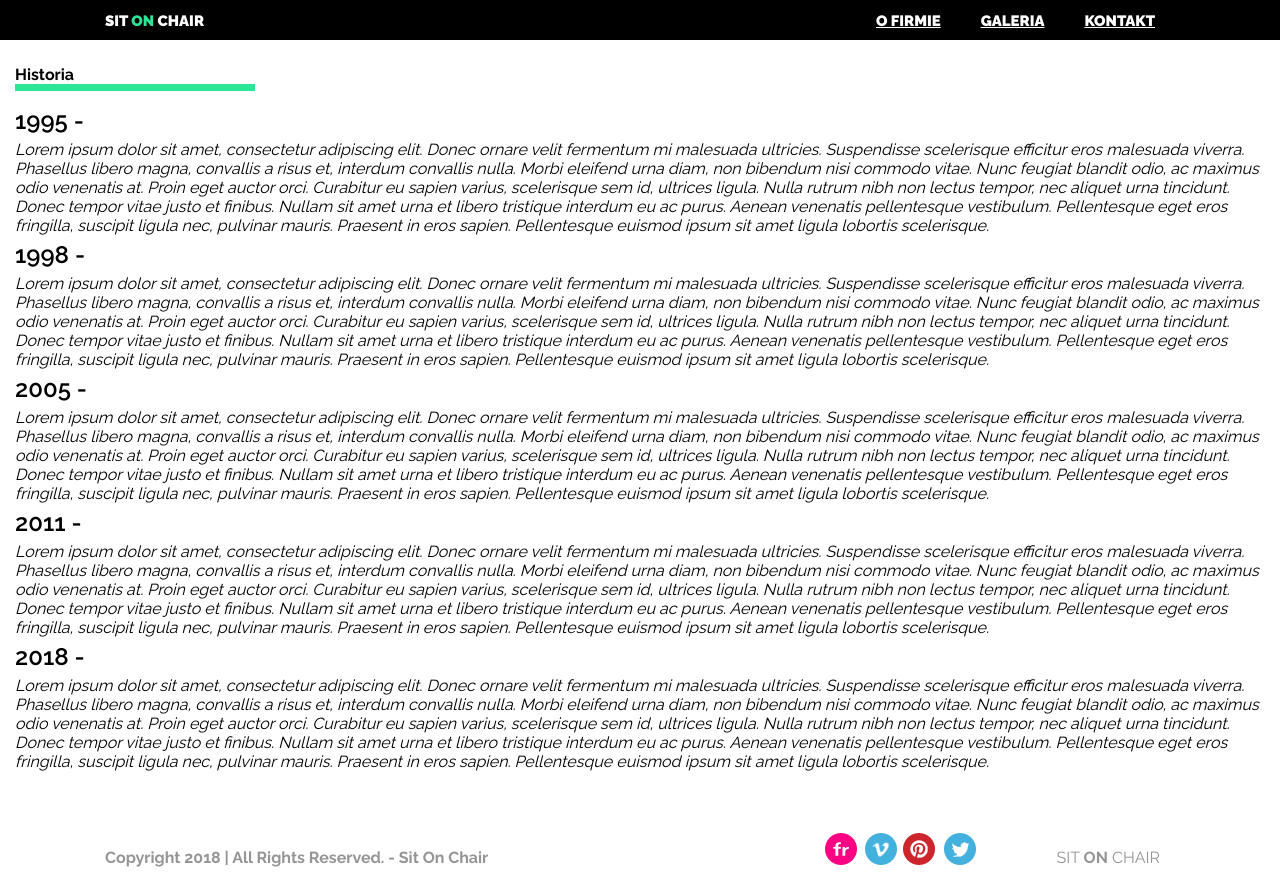
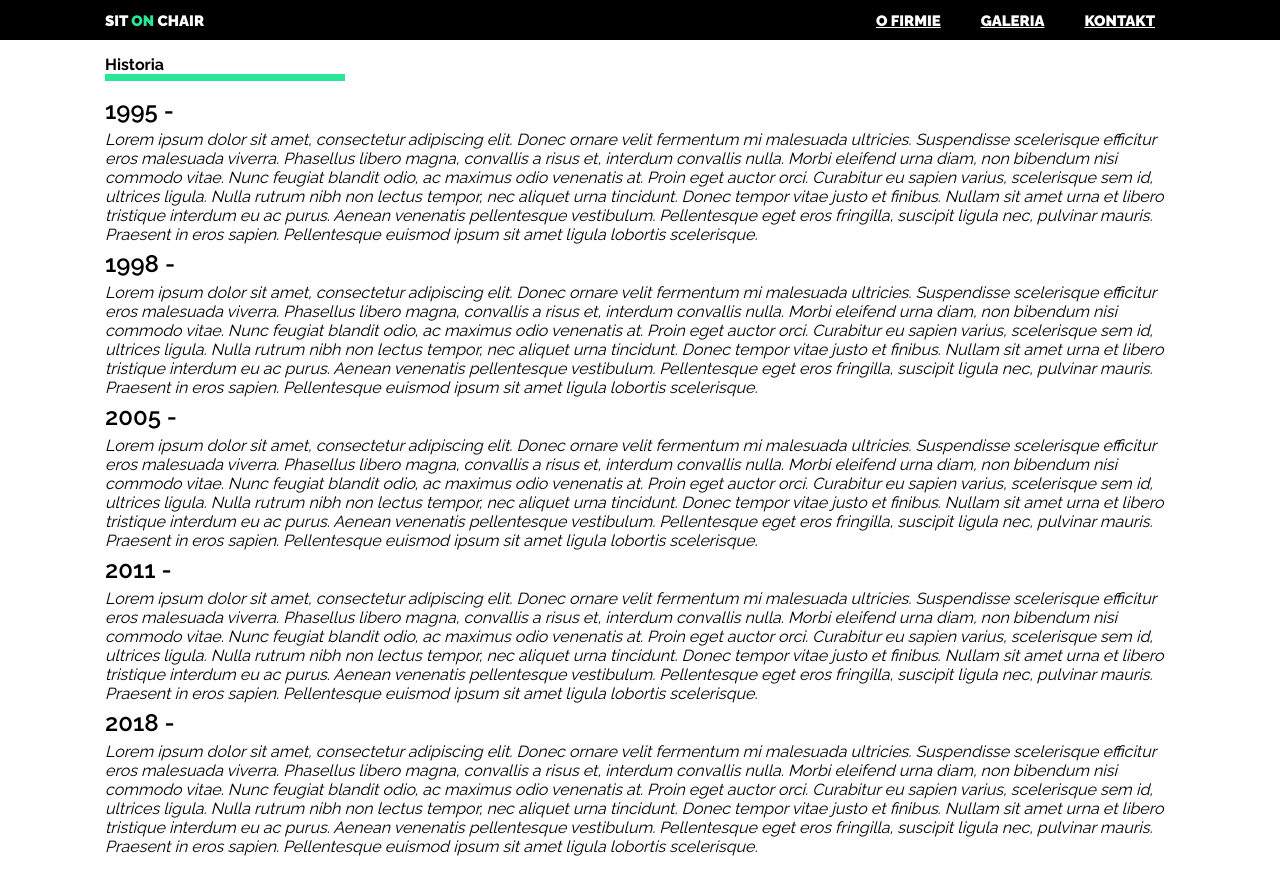
Before and after one commit to tafarian/Sit-on-chair-project, a plain HTML site: page Subpages/history.html in a window 1280 px wide. Shown: the top 887 px of the page. Drawn offline with Linux system fonts and the light colour scheme.

Commit message:
History subpage update

```diff
--- a/Subpages/history.html
+++ b/Subpages/history.html
@@ -41,7 +41,7 @@
     </header>
 
     <article>
-        <div class="box clearfix">
+        <div class="container clearfix">
             <h4>
                 Historia
             </h4>
```
